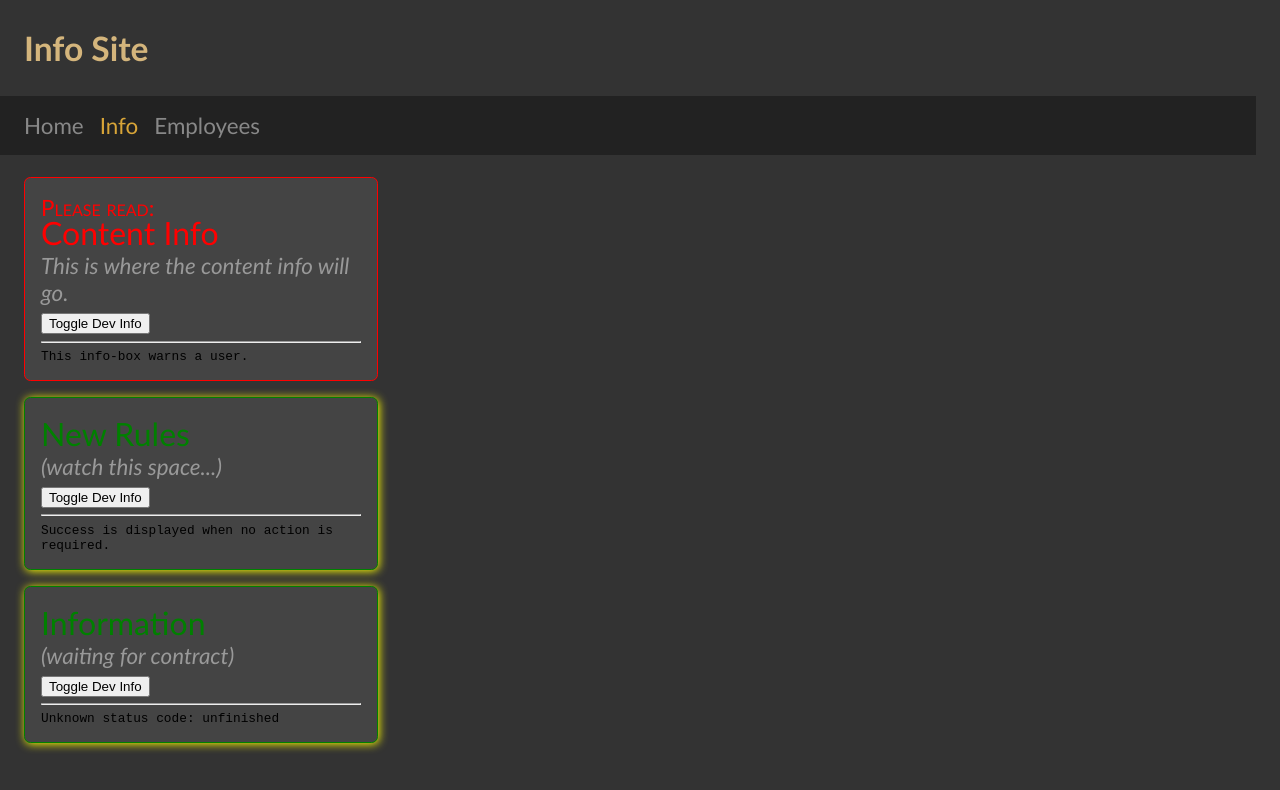
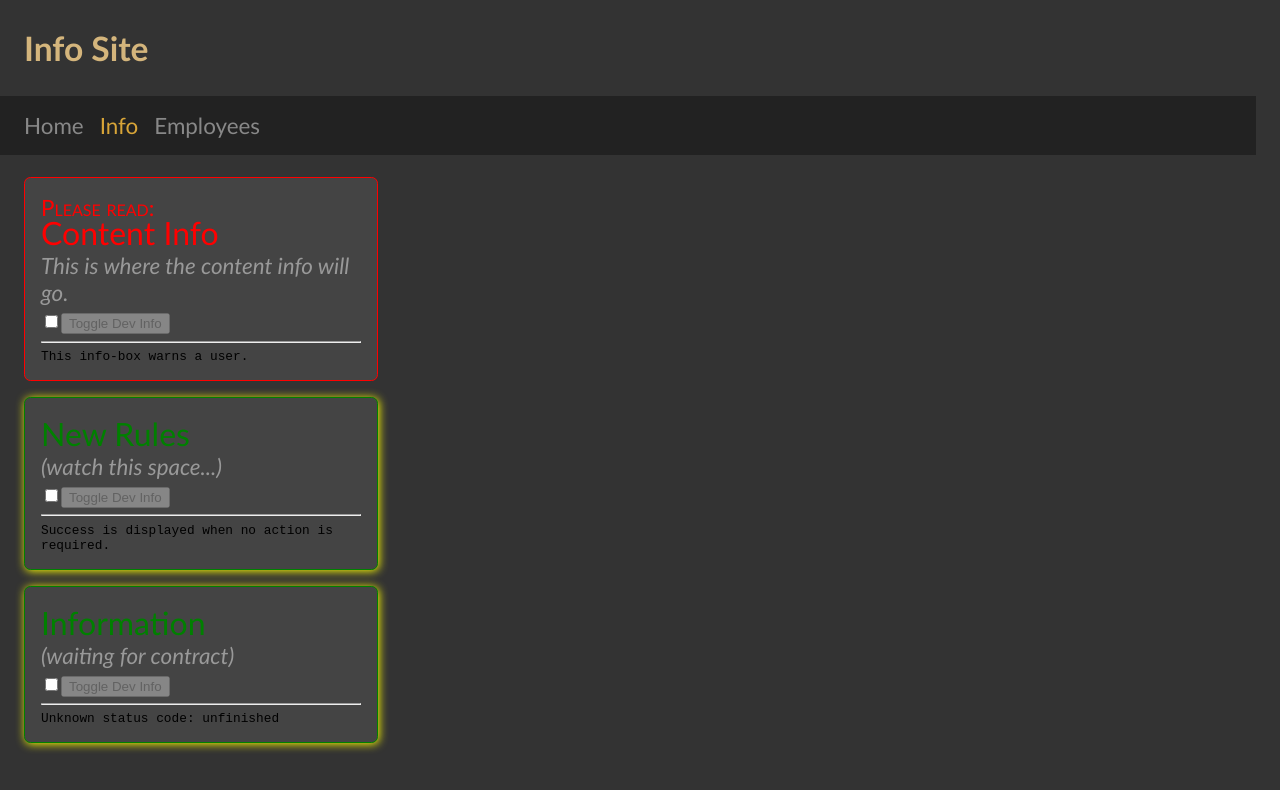
Before and after one commit to edwardtanguay/et004-angular-site, an Angular app: page /info in a window 1280 px wide. Shown: the top 790 px of the page. Built offline with nearby package versions, Linux system fonts and the light colour scheme.

Commit message:
checkbox works

```diff
--- a/src/app/info-box/info-box.component.html
+++ b/src/app/info-box/info-box.component.html
@@ -5,7 +5,10 @@
 		 class="supertitle">Please read:</div>
 	<div class="title">{{title}}</div>
 	<div class="body">{{body}}</div>
-	<button (click)="handleToggleDevInfo()">Toggle Dev Info</button>
+	    <input
+    type="checkbox"
+    [checked]="!buttonIsDisabled"
+    (change)="buttonIsDisabled = !buttonIsDisabled"/><button (click)="handleToggleDevInfo()" [disabled]="buttonIsDisabled">Toggle Dev Info</button>
 	<div [ngSwitch]="status"
 		 class="devInfo"
 		 *ngIf="showDevInfo">
--- a/src/app/info-box/info-box.component.ts
+++ b/src/app/info-box/info-box.component.ts
@@ -12,6 +12,7 @@ export class InfoBoxComponent {
 	@Input() isHighlighted = false;
 	color = '';
 	showDevInfo = true;
+	buttonIsDisabled = true;
 
 	constructor() {
 	}
```
